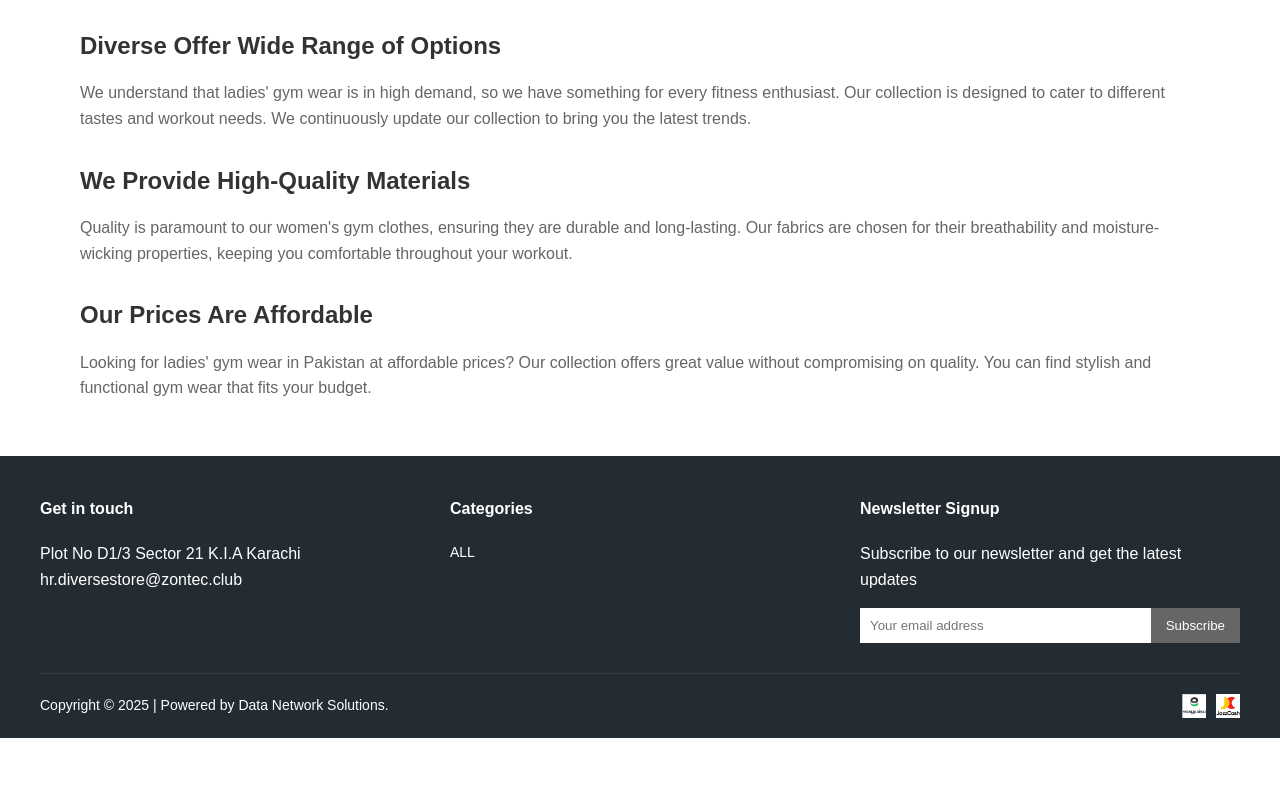
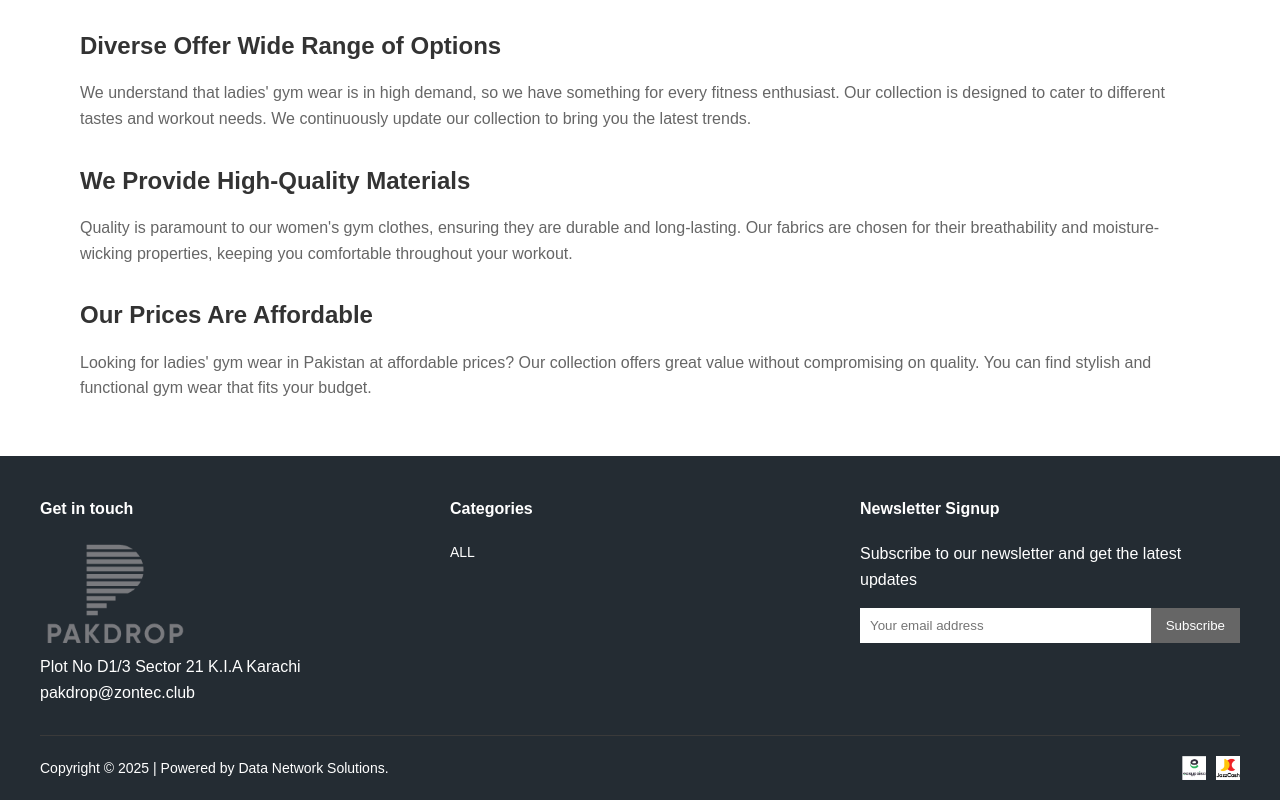
Before and after one commit to xxxxlu/diverse, a Vue app: page / in a window 1280 px wide. Shown: the part 5154-5954 px from the top of the page. Before the commit the page ends 5892 px from the top, so only its background shows below. Built offline with nearby package versions, Linux system fonts and the light colour scheme.

Commit message:
feat: logo

```diff
--- a/src/App.vue
+++ b/src/App.vue
@@ -38,10 +38,10 @@
           <div class="footer-column">
             <h3>Get in touch</h3>
             <div class="footer-logo">
-              <!-- <img src="@/assets/logo.png" alt="Diverse Activewear" width="150" /> -->
+              <img src="./assets/pakdrop.png" alt="pakdrop" width="150" />
             </div>
             <p>Plot No D1/3 Sector 21 K.I.A Karachi</p>
-            <a href="mailto:hr.diversestore@gmail.com">hr.diversestore@zontec.club</a>
+            <a href="#">pakdrop@zontec.club</a>
           </div>
 
           <div class="footer-column">
```
